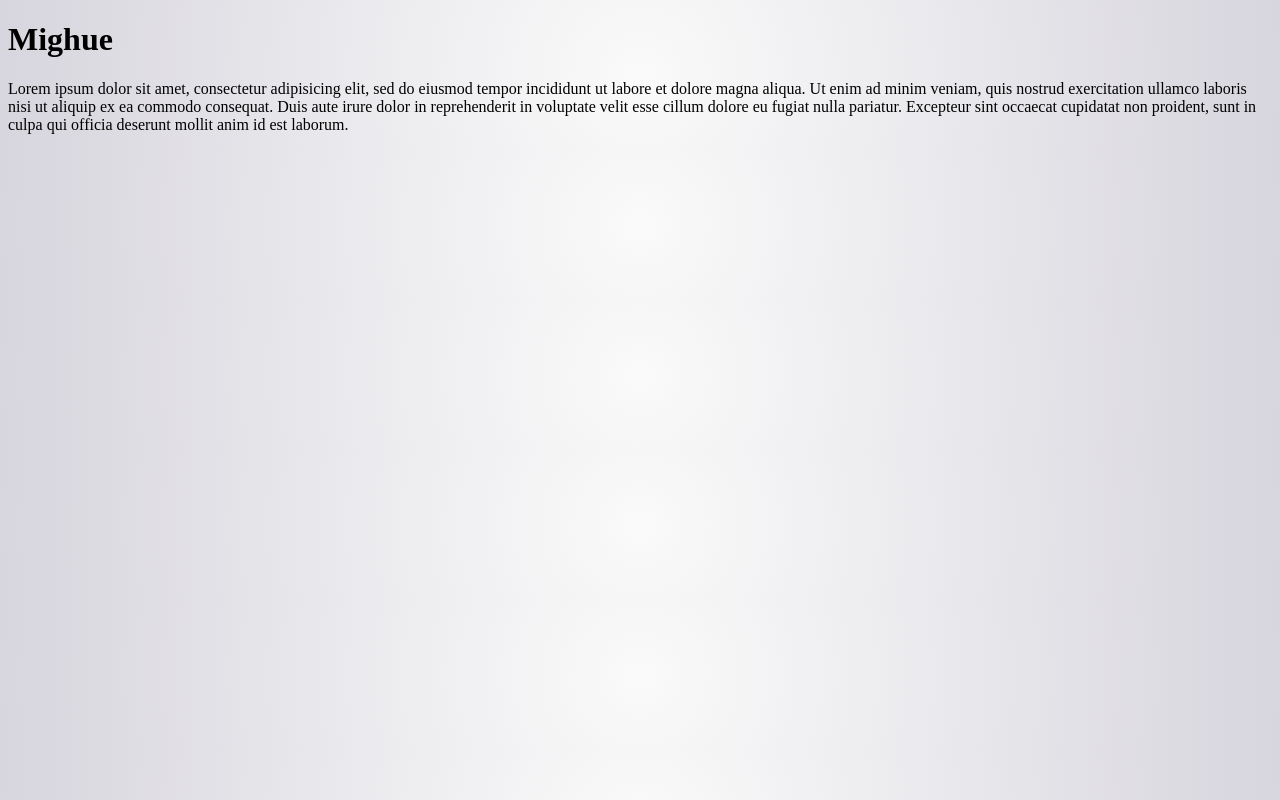
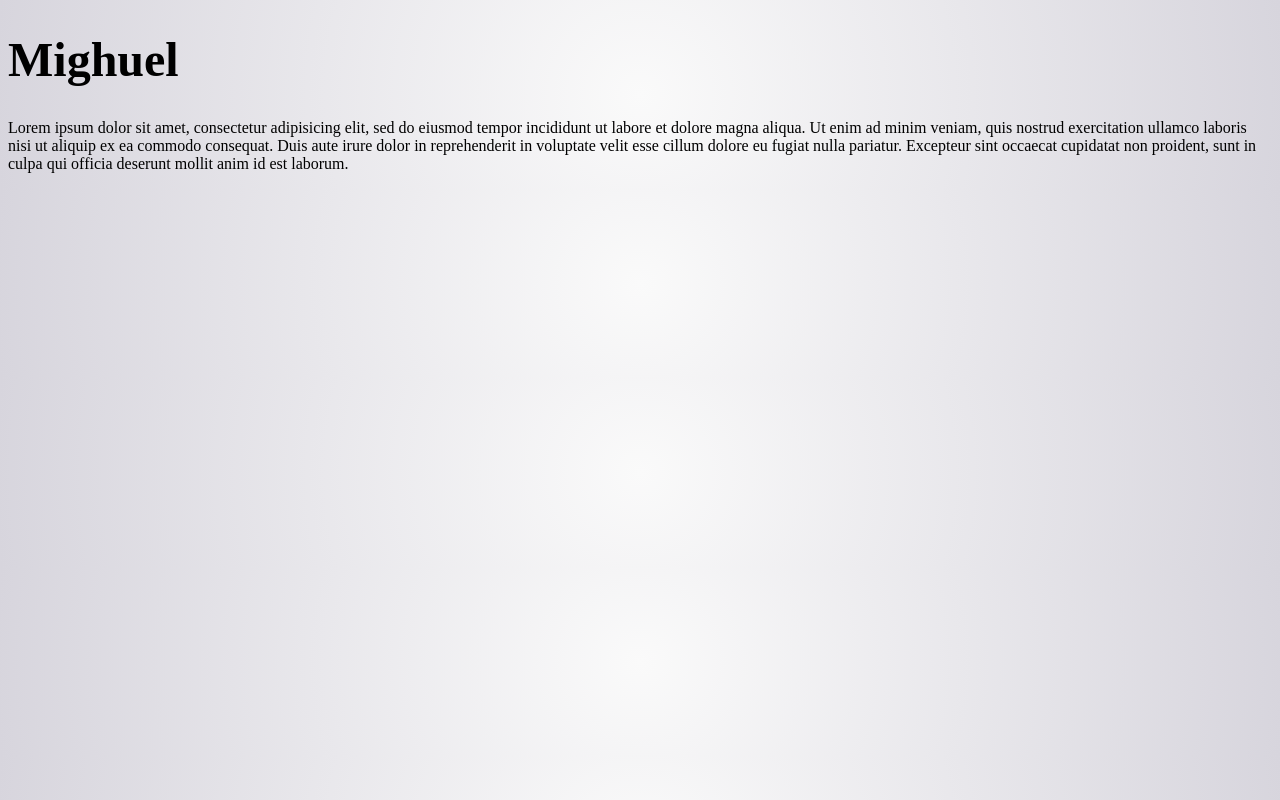
Before and after one commit to mighue/mighue.ml, a plain HTML site: page docs/index.html in a window 1280 px wide. Drawn offline with Linux system fonts and the light colour scheme.

Commit message:
cambio 2
cambio 2

```diff
--- a/docs/css/master.css
+++ b/docs/css/master.css
@@ -1,3 +1,19 @@
+
+<style>
+@import url('https://fonts.googleapis.com/css2?family=Bitter:wght@600&display=swap');
+</style>
+
+
+* {
+
+  font-family: 'Bitter', serif
+}
+
+#Titulo{
+  font-size: 3em;
+}
+
+
 body {
   background: rgb(250,250,250);
   background: radial-gradient(circle, rgba(250,250,250,1) 0%, rgba(215,213,221,1) 100%);
--- a/docs/index.html
+++ b/docs/index.html
@@ -6,7 +6,7 @@
     <title>Mighue</title>
   </head>
   <body>
-    <h1>Mighue</h1>
+    <h1 id="Titulo">Mighuel</h1>
     <p>Lorem ipsum dolor sit amet, consectetur adipisicing elit, sed do eiusmod tempor incididunt ut labore et dolore magna aliqua. Ut enim ad minim veniam, quis nostrud exercitation ullamco laboris nisi ut aliquip ex ea commodo consequat. Duis aute irure dolor in reprehenderit in voluptate velit esse cillum dolore eu fugiat nulla pariatur. Excepteur sint occaecat cupidatat non proident, sunt in culpa qui officia deserunt mollit anim id est laborum.</p>
   </body>
 </html>
```
